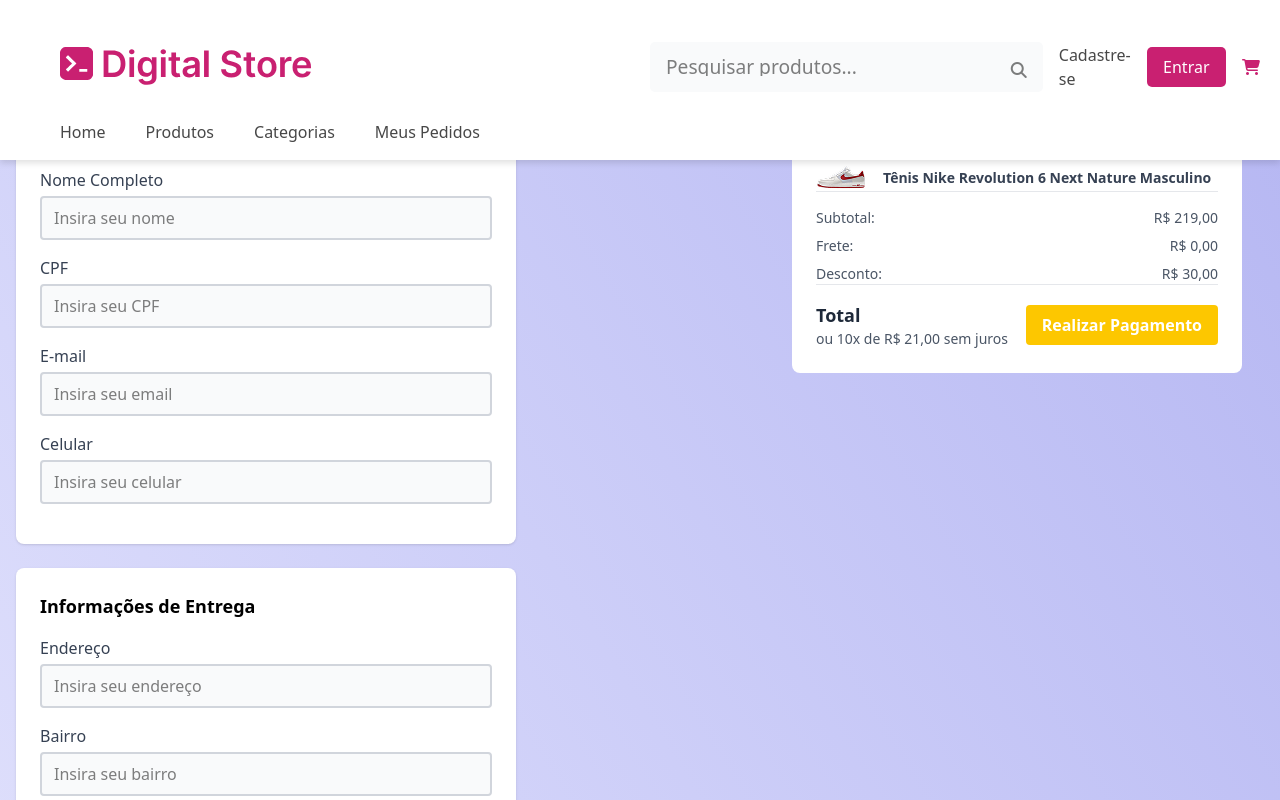
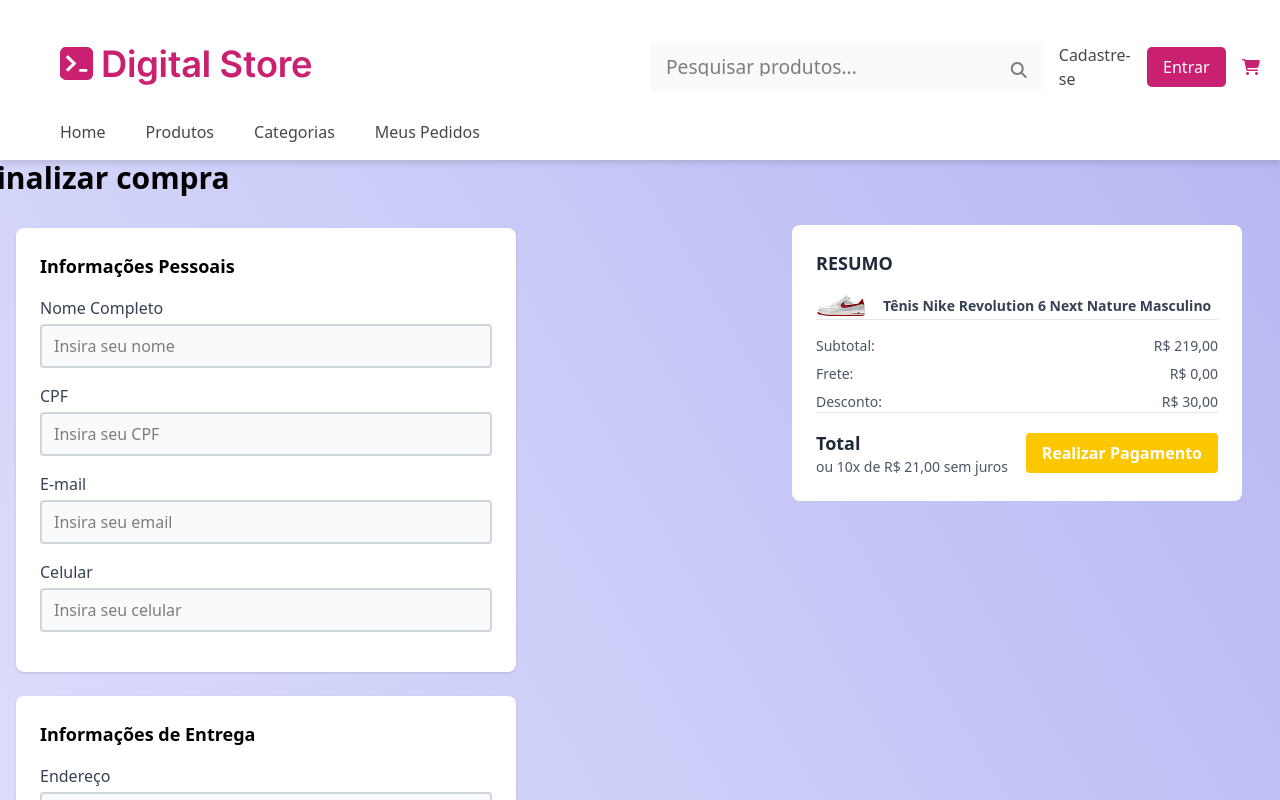
Before and after one commit to Fbr-bn/react-dripstore, a React (Vite) app: page /confirmation in a window 1280 px wide. Shown: the top 800 px of the page. Built offline with nearby package versions, Linux system fonts and the light colour scheme.

Commit message:
Correção na parte do Header da página PageConfirmation

```diff
--- a/src/pages/PageConfirmation.jsx
+++ b/src/pages/PageConfirmation.jsx
@@ -5,7 +5,7 @@
   return (
     <div className="bg-linear-to-bl from-[#b5b6f2] to-[#efefff]">
       <LayoutWrapper>
-        <div className="flex justify-center items-cente  xl:ml-[-220px] p-8">
+        <div className="md:pt-[160px] flex justify-center items-cente  xl:ml-[-220px] p-8">
           <h2 className=" space-y-50 font-bold flex justify-center items-center  text-3xl  xl:ml-[-850px] text-center">
             Finalizar compra
           </h2>
```
